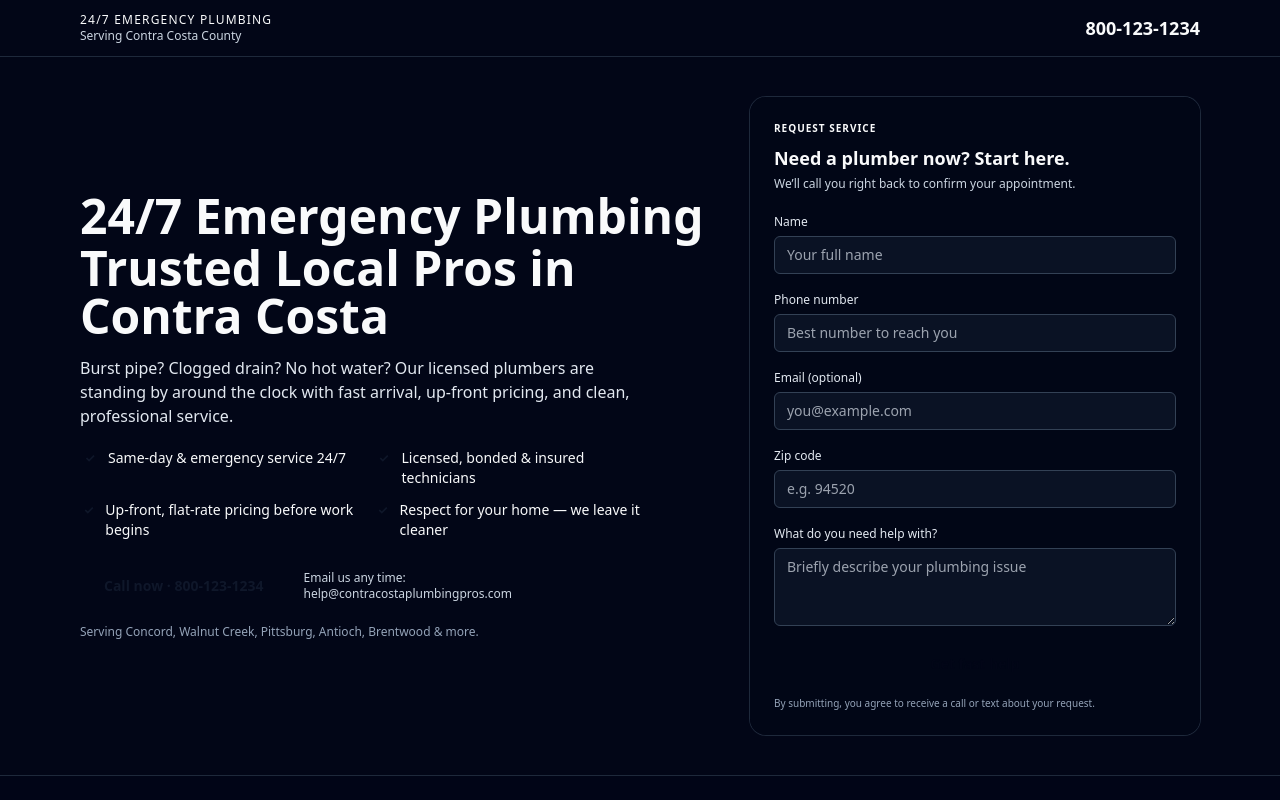
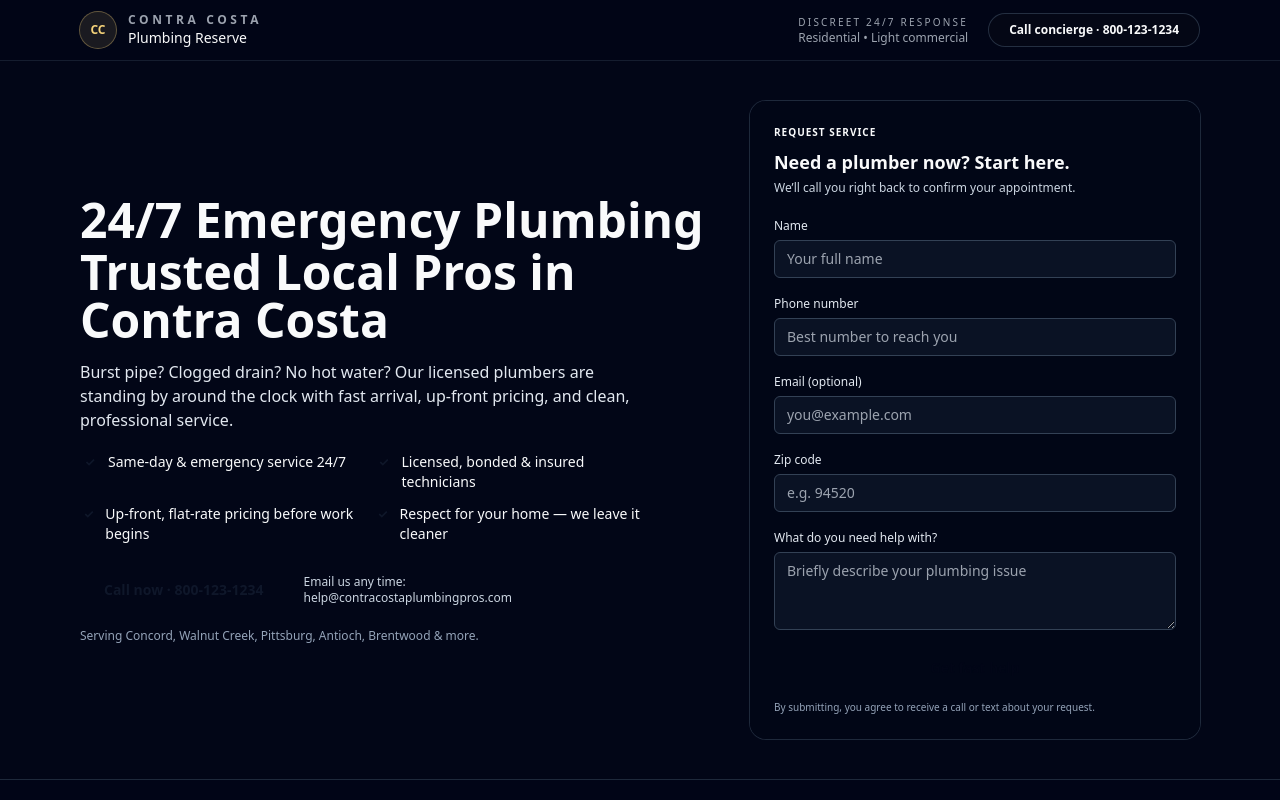
Before and after one commit to mattgoodin16/PLUMBER-PREVIEW, a Next.js app: page / in a window 1280 px wide. Shown: the top 800 px of the page. Built offline with nearby package versions, Linux system fonts and the light colour scheme.

Commit message:
Update Header.tsx

```diff
--- a/components/Header.tsx
+++ b/components/Header.tsx
@@ -1,19 +1,35 @@
 export default function Header() {
   return (
-    <header className="gradient-hero border-b border-slate-800">
-      <div className="mx-auto max-w-6xl px-4 py-3 flex justify-between items-center">
-        <div>
-          <p className="text-xs text-brandLightBlue uppercase tracking-widest">
-            24/7 Emergency Plumbing
-          </p>
-          <p className="text-xs text-slate-300">
-            Serving Contra Costa County
-          </p>
+    <header className="border-b border-slate-800/70 bg-luxeNavy/90 backdrop-blur-sm">
+      <div className="mx-auto flex max-w-6xl items-center justify-between px-4 py-3">
+        <div className="flex items-center gap-3">
+          <div className="flex h-9 w-9 items-center justify-center rounded-full bg-luxeGold/10 ring-1 ring-luxeGold/40">
+            <span className="text-xs font-semibold text-luxeGold">CC</span>
+          </div>
+          <div>
+            <p className="text-xs font-semibold tracking-[0.3em] text-luxeMuted uppercase">
+              Contra Costa
+            </p>
+            <p className="text-sm font-medium text-luxeIvory">
+              Plumbing Reserve
+            </p>
+          </div>
         </div>
 
-        <a href="tel:8001231234" className="text-brandGold font-bold text-lg">
-          800-123-1234
-        </a>
+        <div className="flex items-center gap-5">
+          <div className="hidden text-xs text-luxeMuted sm:block">
+            <p className="uppercase tracking-[0.22em] text-[10px]">
+              Discreet 24/7 Response
+            </p>
+            <p>Residential • Light commercial</p>
+          </div>
+          <a
+            href="tel:8001231234"
+            className="luxe-pill px-5 py-2 text-xs font-semibold text-luxeIvory hover:bg-luxeGold/10 hover:border-luxeGold/60"
+          >
+            Call concierge · 800-123-1234
+          </a>
+        </div>
       </div>
     </header>
   );
```
